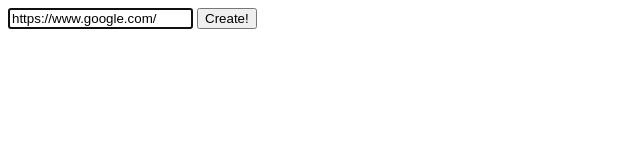
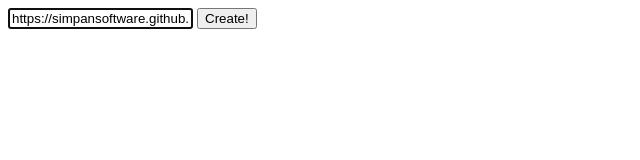
Before and after one commit to simpansoftware/imbedder, a plain HTML site: page index.html in a window 1280 px wide. Shown: the full height of the page, 0-640 px from the left. Drawn offline with Linux system fonts and the light colour scheme.

Commit message:
Update index.html

```diff
--- a/index.html
+++ b/index.html
@@ -1,7 +1,7 @@
 <!DOCTYPE html>
 <html>
     <head>
-        <title>about:blank | 3kh0</title>
+        <title>imbedder</title>
     </head>
     <body>
         <script>
@@ -19,7 +19,7 @@
             win.document.body.appendChild(iframe);
         }
         </script>
-        <input type="text" value="https://www.google.com/" placeholder="https://google.com" id='input' autofocus>
+        <input type="text" value="https://simpansoftware.github.io/clwork/Clockwork.html" placeholder="https://simpansoftware.github.io/clwork/Clockwork.html" id='input' autofocus>
         <button onclick='create()'>Create!</button>
     </body>
 </html>
```
